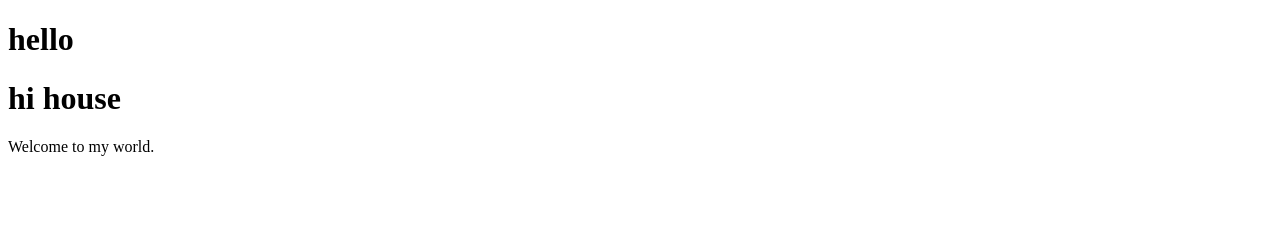
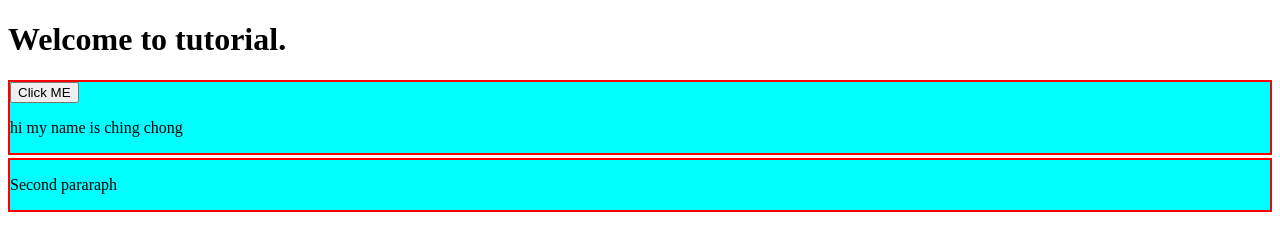
Before and after one commit to Shridhar600/Learning_js, a plain HTML site: page index.html in a window 1280 px wide. Drawn offline with Linux system fonts and the light colour scheme.

Commit message:
basics Done

```diff
--- a/index.html
+++ b/index.html
@@ -5,12 +5,24 @@
     <meta http-equiv="X-UA-Compatible" content="IE=edge" />
     <meta name="viewport" content="width=device-width, initial-scale=1.0" />
     <title>Learn Java</title>
+    <style>
+      .container {
+        border: 2px solid red;
+        margin: 3px 0;
+        background: cyan;
+        padding: auto;
+      }
+    </style>
   </head>
   <body>
-    <h1>hello</h1>
-    <h1>hi house</h1>
-    <p>Welcome to my world.</p>
-    <p></p>
-    <script src = "index.js"></script>
+    <h1>Welcome to tutorial. </h1>
+    <div class="container" id="firstContainer">
+      <button id="click" onclick="Clicked()">Click ME</button>
+      <p>hi my name is ching chong</p>
+    </div>
+    <div class = 'container'>
+      <p id="secondPara">Second pararaph</p>
+    </div>
+    <script src="index.js"></script>
   </body>
 </html>
--- a/index.js
+++ b/index.js
@@ -9,11 +9,11 @@ var num2 = 2;
 
 // data types;
 
-var str1 = 'this is a string';
+var str1 = "this is a string";
 
 //Objects
 
-var marks = {ravi: 59, harry: 99, shridhar: 33};
+var marks = { ravi: 59, harry: 99, shridhar: 33 };
 //console.log(marks)
 
 //booleans
@@ -28,14 +28,30 @@ var ud; // this is also and undefined variable;
 // data types
 // 1. primitive
 // 2. reference
-var arr = [1,2,3,4,5,65,"string"];
+var arr = [1, 2, 3, 4, 5, 65, "string"];
 //console.log(arr[4])
 
 //OPERATORS
 //functions
 
-function avg(a,b){
-    return (a+b)/2;
+function avg(a, b) {
+  return (a + b) / 2;
 }
-var c1 = avg(2,2);
+var c1 = avg(2, 2);
 console.log(c1);
+
+function Clicked() {
+  console.log(" button Clickeddd");
+}
+firstContainer.addEventListener("click", function () {
+  console.log(" container clicked");
+});
+
+let prevhtml = document.querySelectorAll(".container")[1].innerHTML;
+firstContainer.addEventListener("mouseup", function () {
+  document.querySelectorAll(".container")[1].innerHTML = "hcshdiahdsas";
+});
+firstContainer.addEventListener("mousedown", function () {
+  document.querySelectorAll(".container")[1].innerHTML =
+    "<b>We are holding the container</b>";
+});
```
